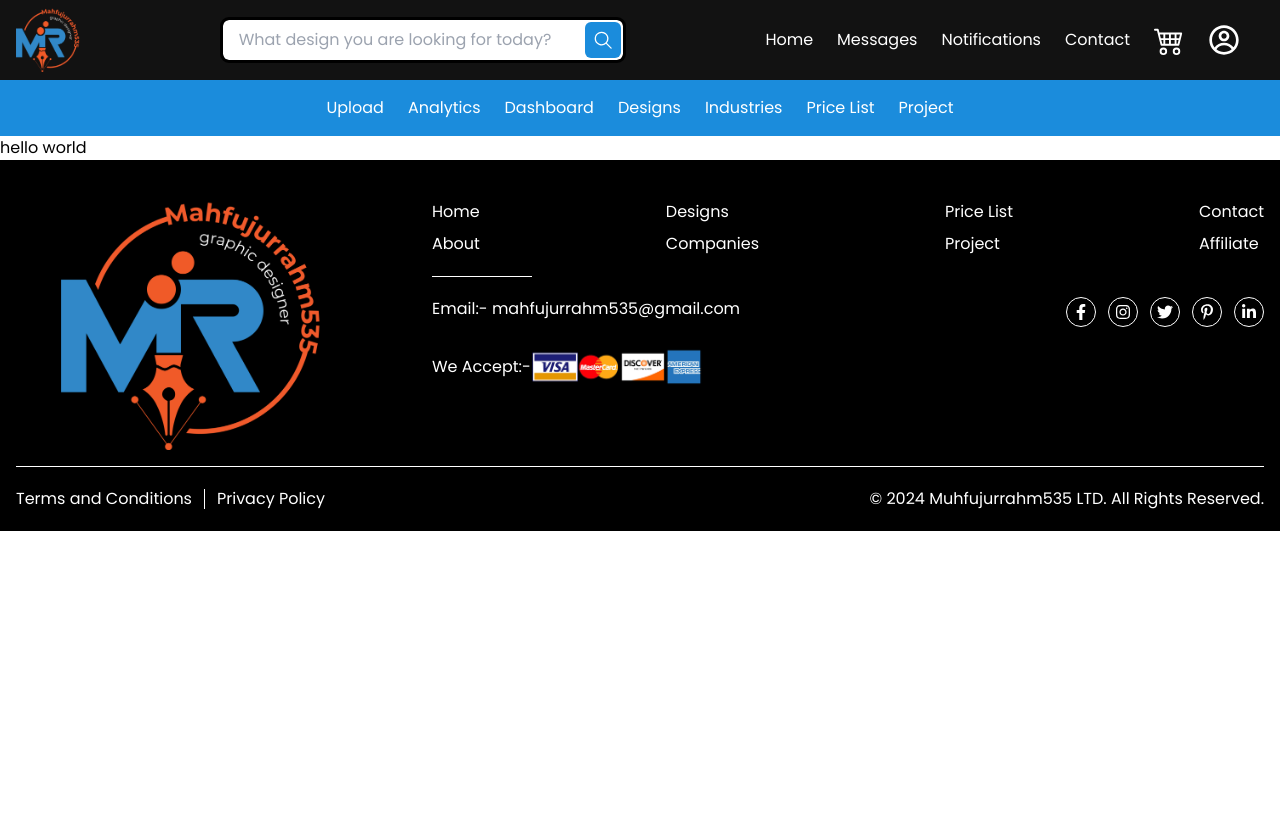
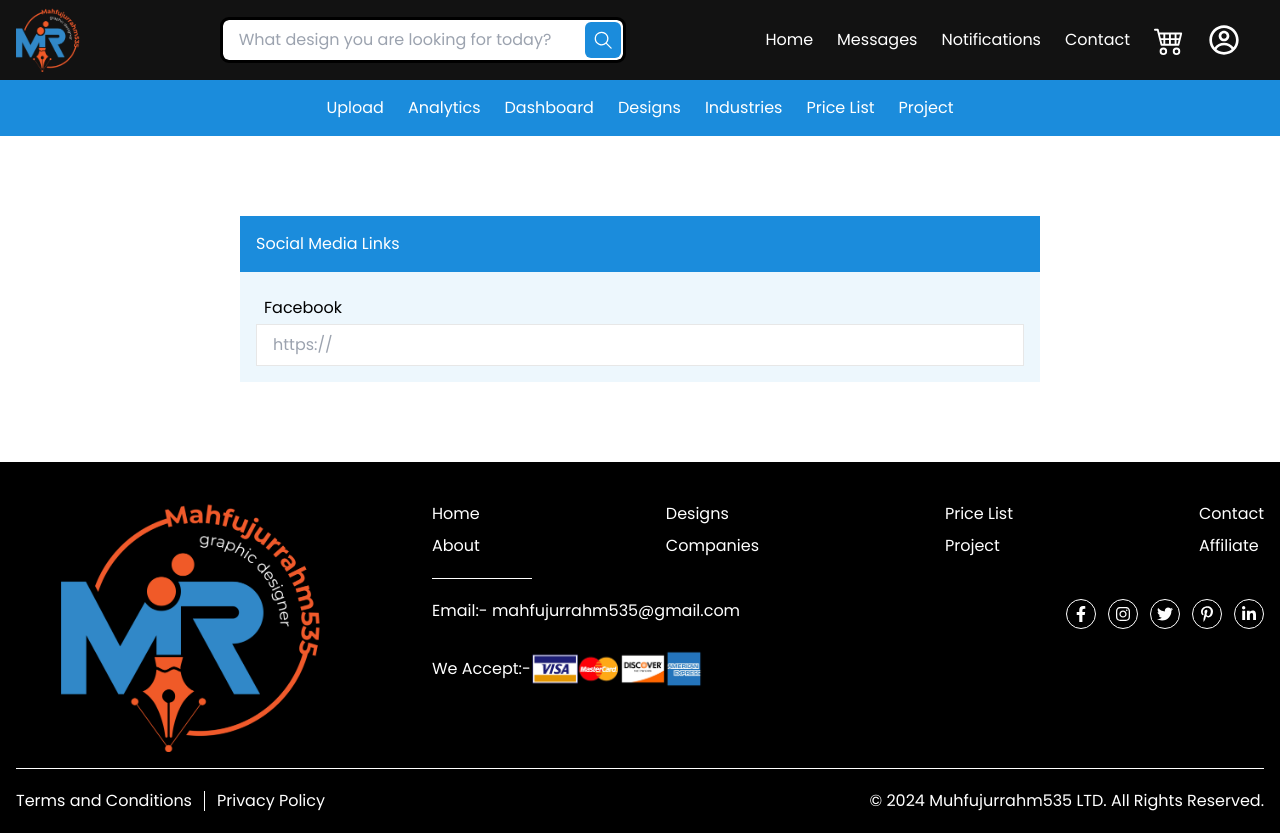
Before and after one commit to Shakiqurrahman/mr-project--fiverr-system, a React (Vite) app: page / in a window 1280 px wide. Before the commit the page ends 800 px from the top, so only its background shows below. Built offline with nearby package versions, Linux system fonts and the light colour scheme.

Commit message:
socialmedias form added

```diff
--- /dev/null
+++ b/src/components/SocialMediasForm.jsx
@@ -0,0 +1,20 @@
+import React from "react";
+
+const SocialMediasForm = () => {
+    return (
+        <section className="max-w-[800px] mx-auto">
+            <h1 className="bg-primary text-white p-4">Social Media Links</h1>
+            <form className="bg-[#edf7fd] p-4">
+                <label className="block px-2 pt-2">Facebook</label>
+                <input
+                    type="text"
+                    name="facebook"
+                    placeholder="https://"
+                    className="bg-white block w-full p-2 px-3 sm:px-4 border border-solid border-[#e7e7e7] mt-1 outline-none"
+                />
+            </form>
+        </section>
+    );
+};
+
+export default SocialMediasForm;
--- a/src/pages/Home.jsx
+++ b/src/pages/Home.jsx
@@ -1,10 +1,11 @@
 import React from 'react'
+import SocialMediasForm from '../components/SocialMediasForm';
 
 function Home() {
     return (
-        <>
-        <h1>hello world</h1>
-        </>
+        <section className='my-20'>
+        <SocialMediasForm />
+        </section>
     )
 }
 
```
